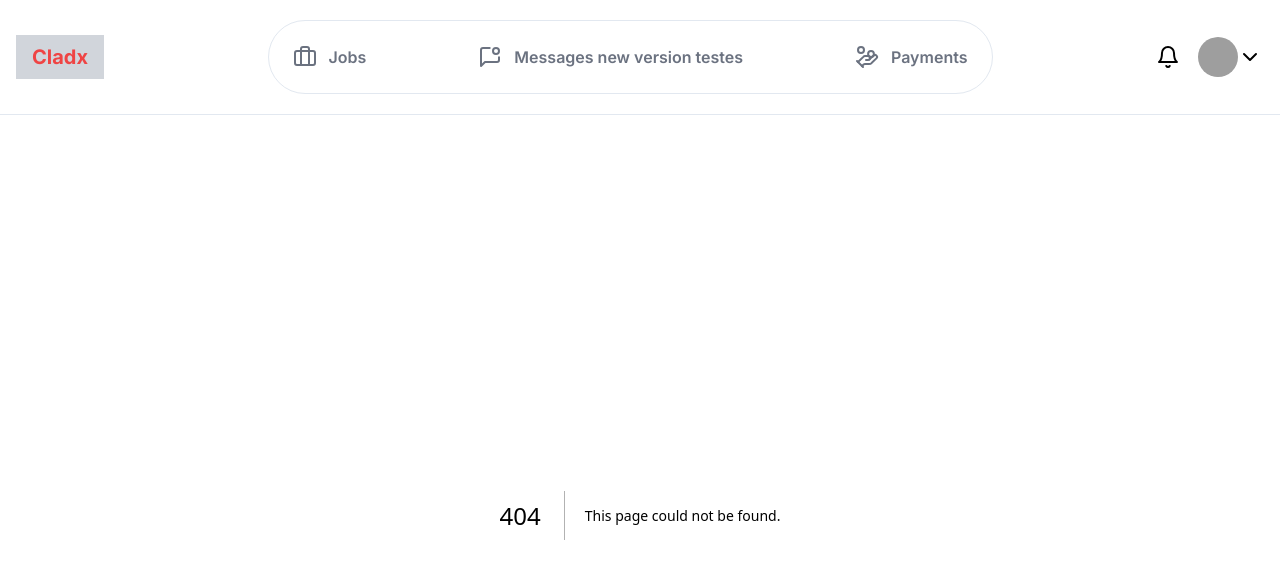
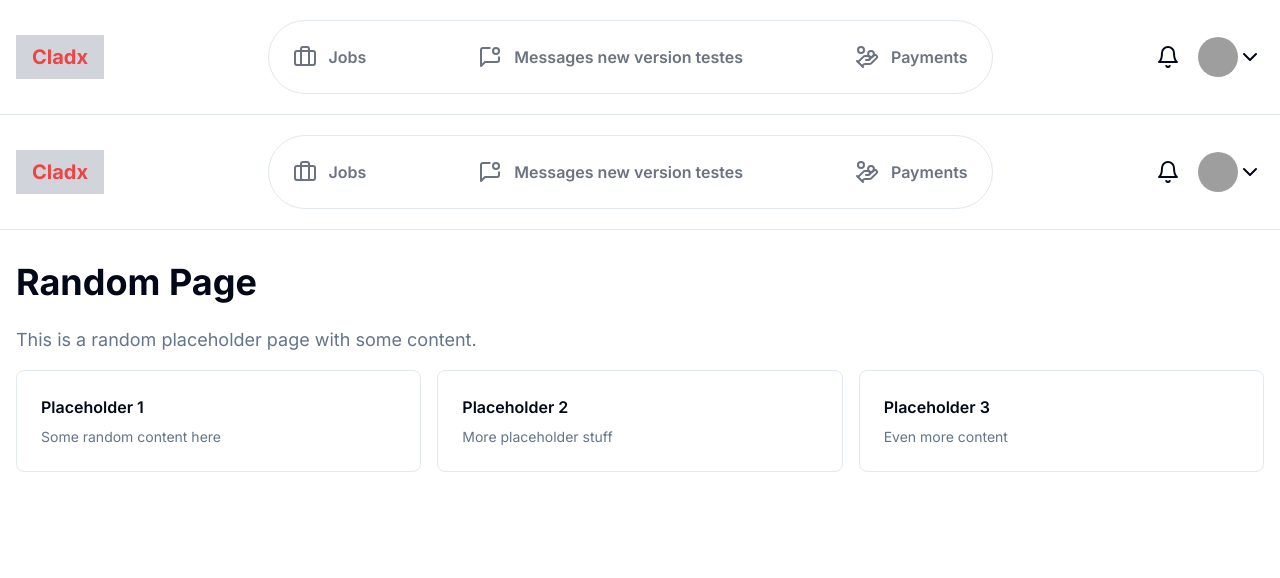
Before and after one commit to Introfect/cladex, a Next.js app: page /random in a window 1280 px wide. Before the commit this address had no page. Shown: the top 578 px of the page. Built offline with nearby package versions, Linux system fonts and the light colour scheme; grey boxes are pictures that could not be loaded.

Commit message:
added a new page

```diff
--- /dev/null
+++ b/src/app/random/page.tsx
@@ -0,0 +1,31 @@
+import Navbar from "@/components/Navbar";
+
+export default function RandomPage() {
+  return (
+    <div className="min-h-screen bg-background">
+      <Navbar />
+      <main className="container mx-auto px-4 py-8">
+        <h1 className="text-4xl font-bold mb-6">Random Page</h1>
+        <div className="space-y-4">
+          <p className="text-lg text-muted-foreground">
+            This is a random placeholder page with some content.
+          </p>
+          <div className="grid gap-4 md:grid-cols-2 lg:grid-cols-3">
+            <div className="p-6 border rounded-lg">
+              <h3 className="font-semibold mb-2">Placeholder 1</h3>
+              <p className="text-sm text-muted-foreground">Some random content here</p>
+            </div>
+            <div className="p-6 border rounded-lg">
+              <h3 className="font-semibold mb-2">Placeholder 2</h3>
+              <p className="text-sm text-muted-foreground">More placeholder stuff</p>
+            </div>
+            <div className="p-6 border rounded-lg">
+              <h3 className="font-semibold mb-2">Placeholder 3</h3>
+              <p className="text-sm text-muted-foreground">Even more content</p>
+            </div>
+          </div>
+        </div>
+      </main>
+    </div>
+  );
+}
```
